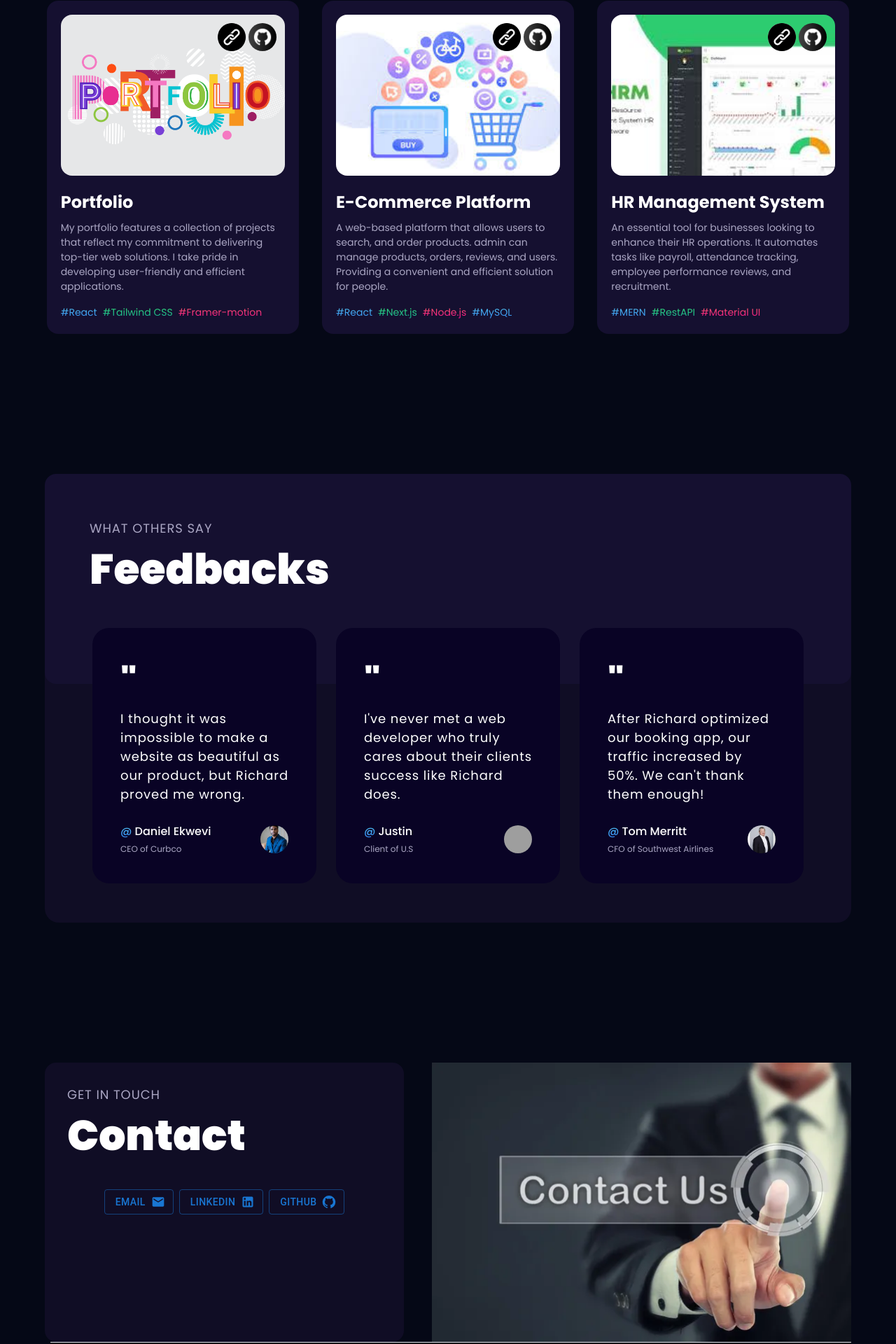
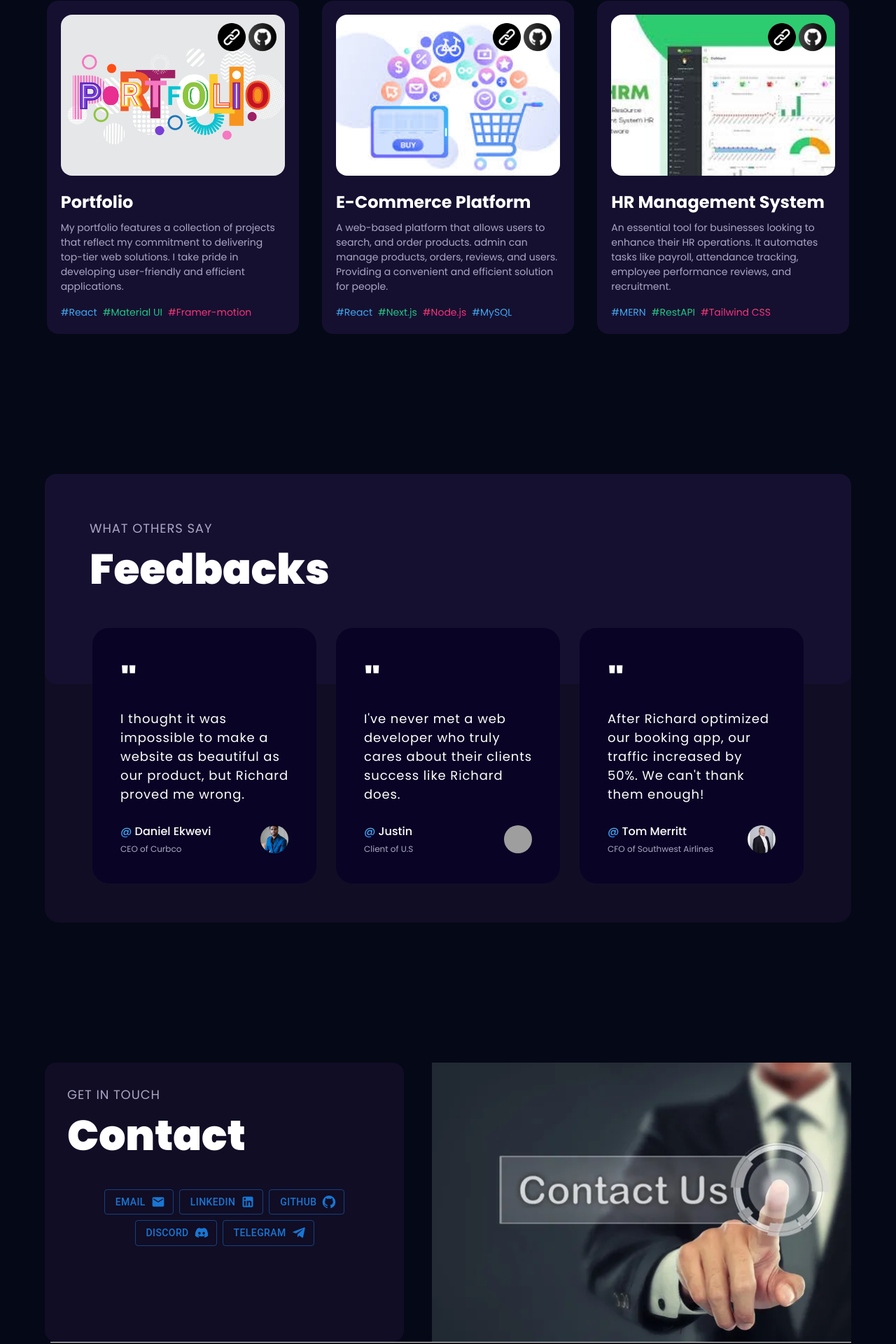
Before and after one commit to talent-dev216/my-portfolio, a React (Create React App) app: page / in a window 1280 px wide. Shown: the part 7199-9119 px from the top of the page at 70% size. Built offline with nearby package versions, Linux system fonts and the light colour scheme; grey boxes are pictures that could not be loaded.

Commit message:
add discord and telegram link

```diff
--- a/package.json
+++ b/package.json
@@ -16,6 +16,7 @@
     "react": "^18.2.0",
     "react-dom": "^18.2.0",
     "react-helmet": "^6.1.0",
+    "react-icons": "^5.3.0",
     "react-router-dom": "^6.16.0",
     "react-scripts": "5.0.1",
     "react-tsparticles": "^2.12.2",
--- a/src/components/Contact.jsx
+++ b/src/components/Contact.jsx
@@ -4,7 +4,8 @@ import { styles } from "../styles";
 import { SectionWrapper } from "../hoc";
 import { slideIn } from "../utils/motion";
 import { Button } from "@mui/material";
-import { Email, LinkedIn, GitHub, ArrowOutward } from "@mui/icons-material";
+import { Email, LinkedIn, GitHub } from "@mui/icons-material";
+import { FaDiscord, FaTelegramPlane } from 'react-icons/fa';
 import Img from "../utils/images";
 
 const Contact = () => {
@@ -47,6 +48,28 @@ const Contact = () => {
                 </Button>
               </a>
             </div>
+            <div>
+              <a
+                href="https://discord.com/users/talentdev_"
+                target="_blank"
+                rel="noopener noreferrer"
+              >
+                <Button variant="outlined" endIcon={<FaDiscord />}>
+                  Discord
+                </Button>
+              </a>
+            </div>
+            <div>
+              <a
+                href="https://t.me/richardcheung1216"
+                target="_blank"
+                rel="noopener noreferrer"
+              >
+                <Button variant="outlined" endIcon={<FaTelegramPlane />}>
+                  Telegram
+                </Button>
+              </a>
+            </div>
           </div>
         </motion.div>
 
--- a/src/components/Works.jsx
+++ b/src/components/Works.jsx
@@ -82,7 +82,7 @@ const Works = () => {
         >
           Following projects showcases my skills and experience through
           real-world examples of my work. Each project is briefly described with
-          links to code repositories and live demos in it. It reflects my
+          links to code repositories in it. It reflects my
           ability to solve complex problems, work with different technologies,
           and manage projects effectively.
         </motion.p>
--- a/src/constants/index.js
+++ b/src/constants/index.js
@@ -327,7 +327,7 @@ const projects = [
         color: "blue-text-gradient",
       },
       {
-        name: "Tailwind CSS",
+        name: "Material UI",
         color: "green-text-gradient",
       },
       {
@@ -366,8 +366,8 @@ const projects = [
     image:
       Img.e_commerce,
     alt: "E-Commerce",
-    source_code_link: "https://github.com/talet-dev216/e-commerce",
-    live_link: "https://github.com/talet-dev216/e-commerce",
+    source_code_link: "https://github.com/talent-dev216/e-commerce",
+    live_link: "https://github.com/talent-dev216/e-commerce",
   },
   {
     name: "HR Management System",
@@ -383,7 +383,7 @@ const projects = [
         color: "green-text-gradient",
       },
       {
-        name: "Material UI",
+        name: "Tailwind CSS",
         color: "pink-text-gradient",
       },
     ],
```
Also changed, not shown: 1 other file (tests, documents, lock files or other folders).
